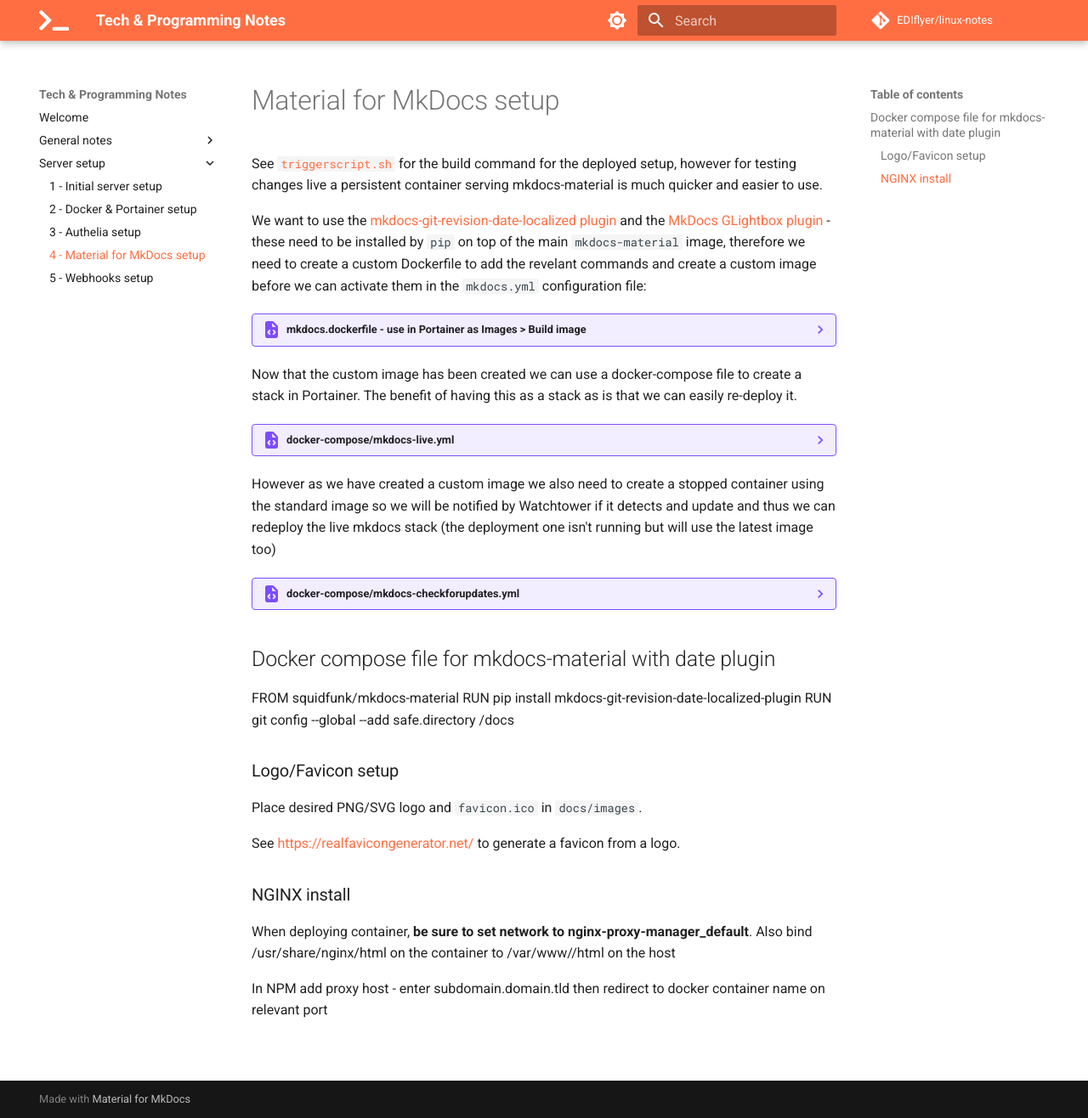
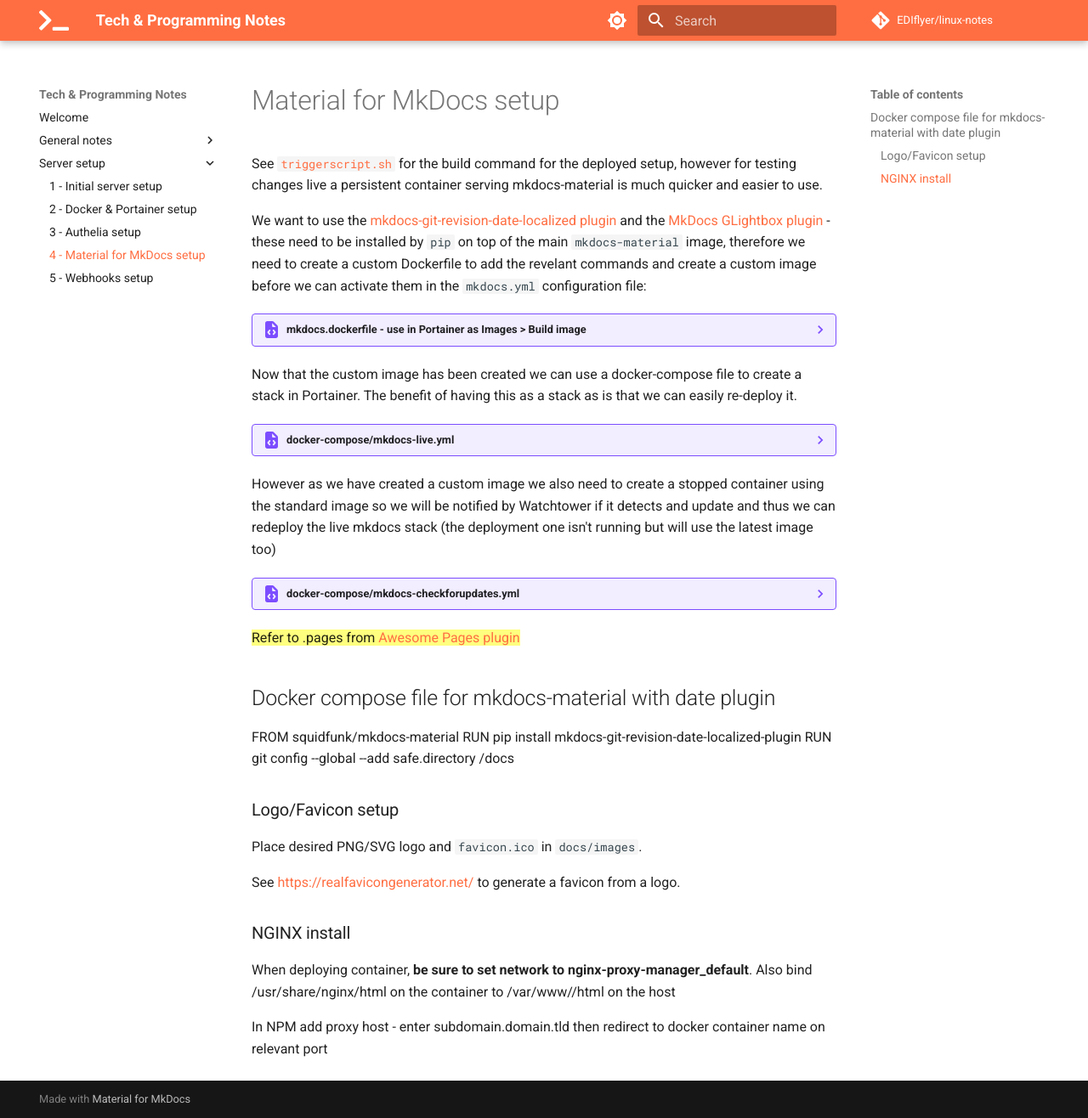
Before and after one commit to EDIflyer/linux-notes, an MkDocs documentation site: the page built from docs/server-setup/mkdocs-material_setup.md, in a window 1280 px wide and 1316 px high. Shown: the whole window at 85% size. Built offline with MkDocs 1.6.1 and Material for MkDocs 9.7.7, drawn with Linux system fonts in a browser that asks for light colours; comment, search, counter and statistics services are not loaded.

Commit message:
update mkdocs-live docker compose and add initial notes re awesome-pages

````diff
--- a/docs/server-setup/docker-compose/mkdocs-live.yml
+++ b/docs/server-setup/docker-compose/mkdocs-live.yml
@@ -3,6 +3,7 @@ services:
   mkdocs-live:
     command:
       - serve
+      - --dev-addr=0.0.0.0:8000
     container_name: mkdocs-live
     entrypoint:
       - mkdocs
--- a/docs/server-setup/mkdocs-material_setup.md
+++ b/docs/server-setup/mkdocs-material_setup.md
@@ -2,7 +2,7 @@
 title: "4 - Material for MkDocs setup"
 ---
 # Material for MkDocs setup
-See [`triggerscript.sh`](../triggerscript.sh) for the build command for the deployed setup, however for testing changes live a persistent container serving mkdocs-material is much quicker and easier to use.
+See [`triggerscript.sh`](triggerscript.sh) for the build command for the deployed setup, however for testing changes live a persistent container serving mkdocs-material is much quicker and easier to use.
 
 We want to use the [mkdocs-git-revision-date-localized plugin](https://github.com/timvink/mkdocs-git-revision-date-localized-plugin) and the [MkDocs GLightbox plugin](https://github.com/blueswen/mkdocs-glightbox) - these need to be installed by `pip` on top of the main `mkdocs-material` image, therefore we need to create a custom Dockerfile to add the revelant commands and create a custom image before we can activate them in the `mkdocs.yml` configuration file:
 ??? example "mkdocs.dockerfile - use in Portainer as Images > Build image"
@@ -26,7 +26,7 @@ We want to use the [mkdocs-git-revision-date-localized plugin](https://github.co
 Now that the custom image has been created we can use a docker-compose file to create a stack in Portainer.  The benefit of having this as a stack as is that we can easily re-deploy it.
 
 ??? example "docker-compose/mkdocs-live.yml"
-    ``` yaml linenums="1"
+    ``` yaml linenums="1" hl_lines="19"
     --8<-- "docs/server-setup/docker-compose/mkdocs-live.yml"
     ```
 
@@ -36,6 +36,8 @@ However as we have created a custom image we also need to create a stopped conta
     ``` yaml linenums="1"
     --8<-- "docs/server-setup/docker-compose/mkdocs-checkforupdates.yml"
     ```
+
+==Refer to .pages from [Awesome Pages plugin](https://github.com/lukasgeiter/mkdocs-awesome-pages-plugin)==
 
 ## Docker compose file for mkdocs-material with date plugin
 FROM squidfunk/mkdocs-material
````
Also changed, not shown: docs/general-notes/markdown_notes.md (+1 -1 lines).
